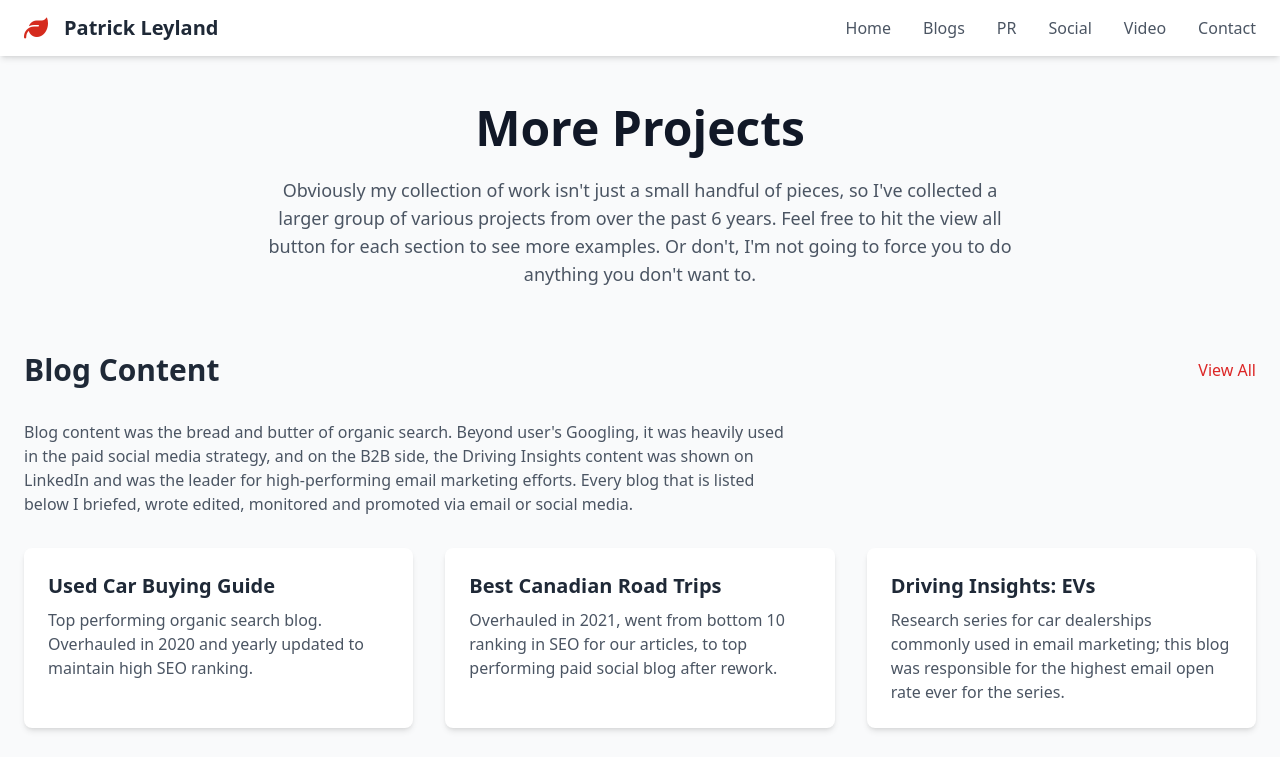
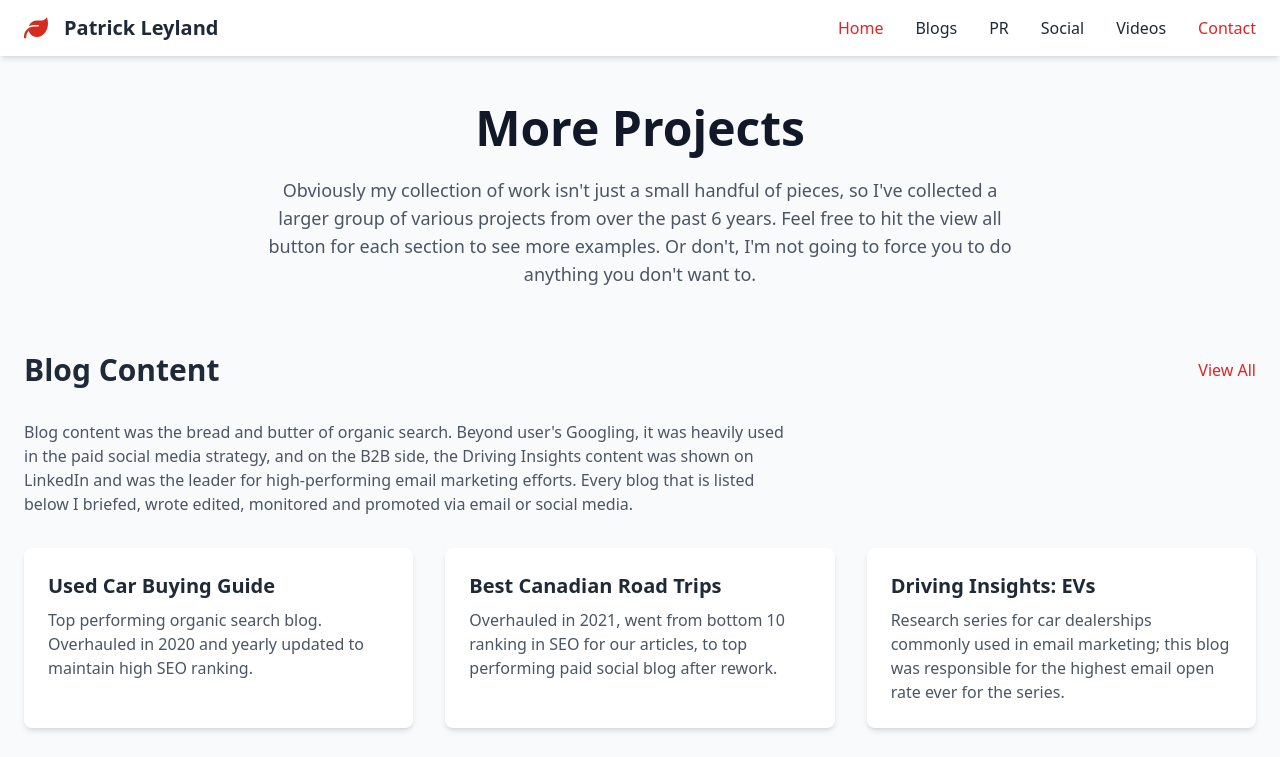
Before and after one commit to ThePatL/PersonalProfile, a plain HTML site: page portfolio/index.html in a window 1280 px wide. Shown: the top 757 px of the page. Drawn offline with nearby package versions, Linux system fonts and the light colour scheme.

Commit message:
Update Menu Test index.html

```diff
--- a/portfolio/index.html
+++ b/portfolio/index.html
@@ -48,18 +48,29 @@
                     <i class="fas fa-leaf maple-leaf text-2xl"></i>
                     <span class="text-xl font-bold">Patrick Leyland</span>
                 </div>
-                <div class="hidden md:flex space-x-8">
-                <a href="https://patleyland.ca/#home" class="text-gray-600 hover:text-gray-900">Home</a>
-                <a href="#blog" class="text-gray-600 hover:text-gray-900">Blogs</a>
-                <a href="#pr" class="text-gray-600 hover:text-gray-900">PR</a>
-                <a href="#social" class="text-gray-600 hover:text-gray-900">Social</a>
-                <a href="#video" class="text-gray-600 hover:text-gray-900">Video</a>
-                <a href="https://patleyland.ca/#contact" class="text-gray-600 hover:text-gray-900">Contact</a>
-            </nav>
-            <button class="md:hidden text-gray-600">
-                <i class="fas fa-bars text-xl"></i>
-            </button>
+                <div class="hidden md:flex items-center space-x-8">
+                    <a href="https://patleyland.ca/#home" class="text-red-600 font-medium">Home</a>
+                    <a href="#blog" class="hover:text-red-600 transition">Blogs</a>
+                    <a href="#pr" class="hover:text-red-600 transition">PR</a>
+                    <a href="#social" class="hover:text-red-600 transition">Social</a>
+                    <a href="#video" class="hover:text-red-600 transition">Videos</a>
+		            <a href="#contact" class="text-red-600 font-medium">Contact</a>
+                </div>
+                <button class="md:hidden focus:outline-none" id="menu-toggle">
+                    <i class="fas fa-bars text-xl"></i>
+                </button>
+            </div>
+            <!-- Mobile menu -->
+            <div class="md:hidden hidden mt-4 pb-2" id="mobile-menu">
+                <a href="https://patleyland.ca/#home" class="block py-2 text-red-600 font-medium">Home</a>
+                <a href="#blog" class="block py-2 hover:text-red-600 transition">Blogs</a>
+                <a href="#pr" class="block py-2 hover:text-red-600 transition">PR</a>
+                <a href="#social" class="block py-2 hover:text-red-600 transition">Social</a>
+                <a href="#video" class="block py-2 hover:text-red-600 transition">Videos</a>
+		        <a href="#contact" class="block py-2 hover:text-red-600 transition">Contact</a>
+            </div>
         </div>
+    </nav>
     </header>
 
     <!-- Main Content -->
```
